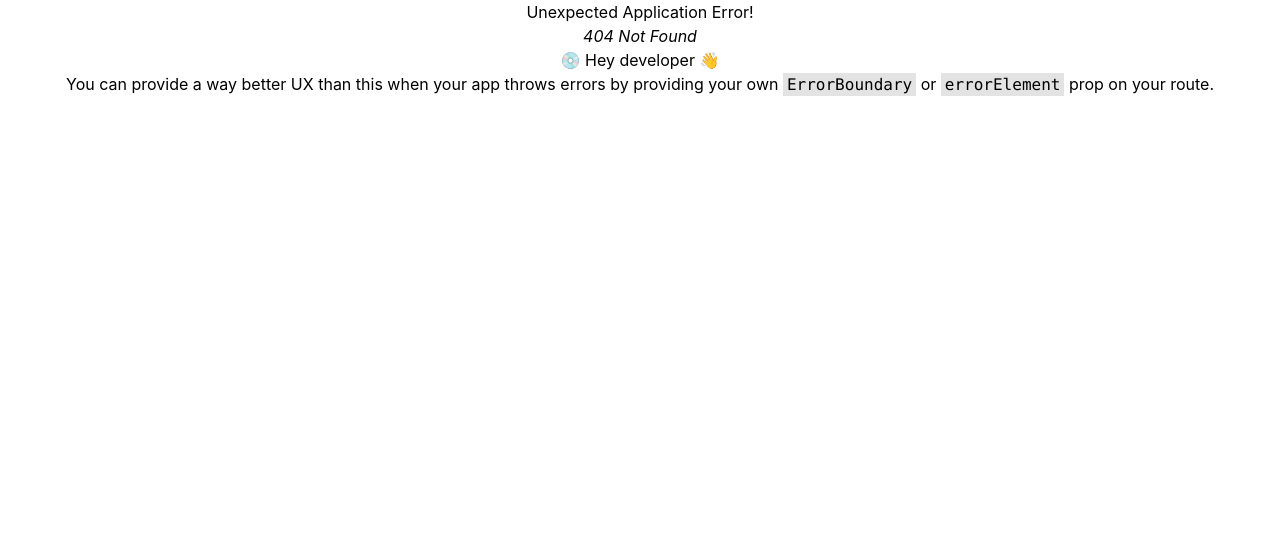
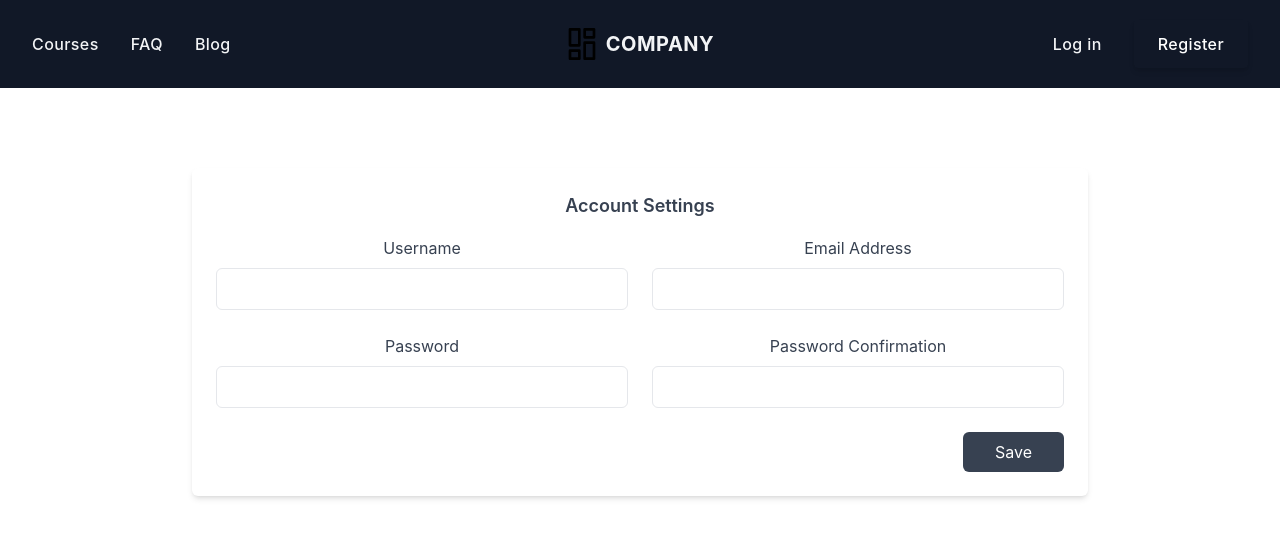
Before and after one commit to abrarasif11/Tech-Pro, a React (Create React App) app: page /register in a window 1280 px wide. Before the commit this address had no page. Shown: the top 538 px of the page. Built offline with nearby package versions, Linux system fonts and the light colour scheme.

Commit message:
register-form-added

```diff
--- a/src/App.js
+++ b/src/App.js
@@ -1,6 +1,7 @@
 import { createBrowserRouter, RouterProvider } from 'react-router-dom';
 import './App.css';
 import Courses from './component/Courses/Courses';
+import Register from './component/Register/Register';
 import Blog from './FAQ/Blog/Blog';
 import FAQ from './FAQ/FAQ';
 import Main from './layout/Main';
@@ -22,6 +23,10 @@
       {
         path : '/blog',
         element : <Blog></Blog>
+      },
+      {
+        path : '/register',
+        element : <Register></Register>
       }
     ]
   }
--- a/src/component/Header.js
+++ b/src/component/Header.js
@@ -72,18 +72,18 @@
                 title="Sign in"
                 class="font-medium tracking-wide text-gray-100 transition-colors duration-200 hover:text-teal-accent-400"
               >
-                Sign in
+                Log in
               </a>
             </li>
             <li>
-              <a
-                href="/"
+              <Link
+                to="/register"
                 class="inline-flex items-center justify-center h-12 px-6 font-medium tracking-wide text-white transition duration-200 rounded shadow-md bg-deep-purple-accent-400 hover:bg-deep-purple-accent-700 focus:shadow-outline focus:outline-none"
                 aria-label="Sign up"
                 title="Sign up"
               >
-                Sign up
-              </a>
+                Register
+              </Link>
             </li>
           </ul>
           <div class="ml-auto lg:hidden">
--- /dev/null
+++ b/src/component/Register/Register.js
@@ -0,0 +1,39 @@
+import React from 'react';
+
+const Register = () => {
+    return (
+        <section class="max-w-4xl mt-20 p-6 mx-auto bg-white rounded-md shadow-md dark:bg-gray-800">
+    <h2 class="text-lg font-semibold text-gray-700 capitalize dark:text-white">Account settings</h2>
+
+    <form>
+        <div class="grid grid-cols-1 gap-6 mt-4 sm:grid-cols-2">
+            <div>
+                <label class="text-gray-700 dark:text-gray-200" for="username">Username</label>
+                <input id="username" type="text" class="block w-full px-4 py-2 mt-2 text-gray-700 bg-white border border-gray-200 rounded-md dark:bg-gray-800 dark:text-gray-300 dark:border-gray-600 focus:border-blue-400 focus:ring-blue-300 focus:ring-opacity-40 dark:focus:border-blue-300 focus:outline-none focus:ring"/>
+            </div>
+
+            <div>
+                <label class="text-gray-700 dark:text-gray-200" for="emailAddress">Email Address</label>
+                <input id="emailAddress" type="email" class="block w-full px-4 py-2 mt-2 text-gray-700 bg-white border border-gray-200 rounded-md dark:bg-gray-800 dark:text-gray-300 dark:border-gray-600 focus:border-blue-400 focus:ring-blue-300 focus:ring-opacity-40 dark:focus:border-blue-300 focus:outline-none focus:ring"/>
+            </div>
+
+            <div>
+                <label class="text-gray-700 dark:text-gray-200" for="password">Password</label>
+                <input id="password" type="password" class="block w-full px-4 py-2 mt-2 text-gray-700 bg-white border border-gray-200 rounded-md dark:bg-gray-800 dark:text-gray-300 dark:border-gray-600 focus:border-blue-400 focus:ring-blue-300 focus:ring-opacity-40 dark:focus:border-blue-300 focus:outline-none focus:ring"/>
+            </div>
+
+            <div>
+                <label class="text-gray-700 dark:text-gray-200" for="passwordConfirmation">Password Confirmation</label>
+                <input id="passwordConfirmation" type="password" class="block w-full px-4 py-2 mt-2 text-gray-700 bg-white border border-gray-200 rounded-md dark:bg-gray-800 dark:text-gray-300 dark:border-gray-600 focus:border-blue-400 focus:ring-blue-300 focus:ring-opacity-40 dark:focus:border-blue-300 focus:outline-none focus:ring"/>
+            </div>
+        </div>
+
+        <div class="flex justify-end mt-6">
+            <button class="px-8 py-2.5 leading-5 text-white transition-colors duration-300 transform bg-gray-700 rounded-md hover:bg-gray-600 focus:outline-none focus:bg-gray-600">Save</button>
+        </div>
+    </form>
+</section>
+    );
+};
+
+export default Register;
```
